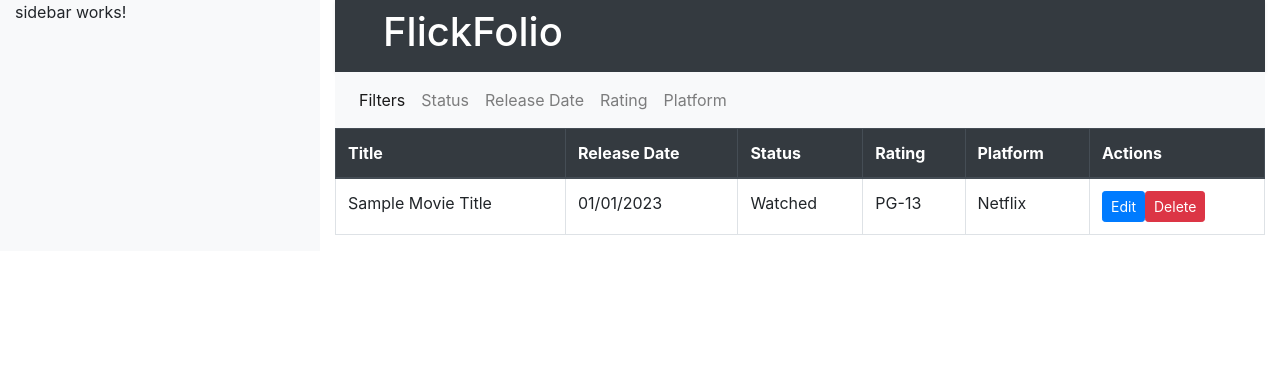
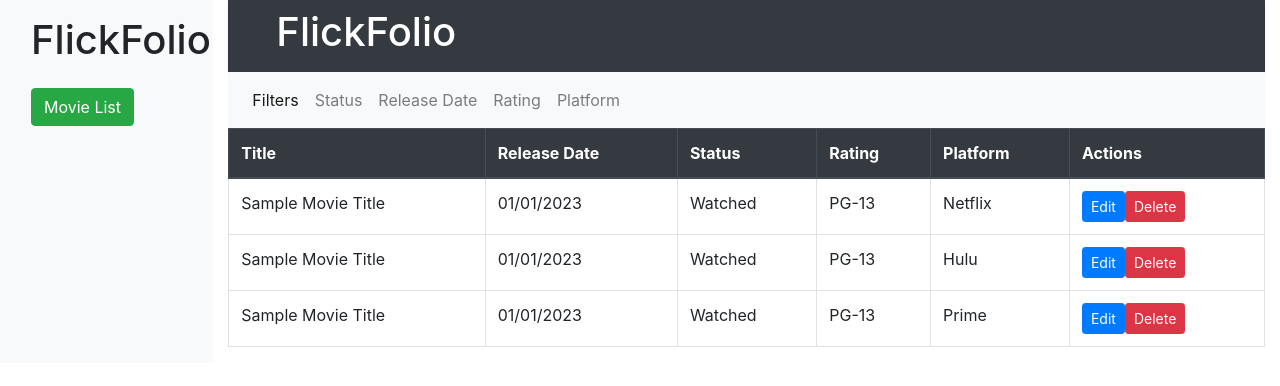
Before and after one commit to fender-kid/FlickFolio, an Angular app: page / in a window 1280 px wide. Shown: the top 386 px of the page. Built offline with nearby package versions, Linux system fonts and the light colour scheme.

Commit message:
Added a sortMoviesByStatus Method.

```diff
--- a/src/app/app.component.html
+++ b/src/app/app.component.html
@@ -1,9 +1,9 @@
 <div class="container-fluid h-100">
   <div class="row h-100">
-      <div class="col-3 bg-light">
+      <div class="col-2 bg-light">
           <app-sidebar></app-sidebar>
       </div>
-      <div class="col-9">
+      <div class="col-10">
         <app-header></app-header>
         <app-filters></app-filters>
         <app-movie-info></app-movie-info>
--- a/src/app/movie-info/movie-info.component.html
+++ b/src/app/movie-info/movie-info.component.html
@@ -23,5 +23,31 @@
               <button class="btn btn-sm btn-danger">Delete</button>
           </td>
       </tr>
+
+      <tr>
+        <td>Sample Movie Title</td>
+        <td>01/01/2023</td>
+        <td>Watched</td>
+        <td>PG-13</td>
+        <td>Hulu</td>
+        <td>
+            <!-- Sample actions: Edit/Delete -->
+            <button class="btn btn-sm btn-primary">Edit</button>
+            <button class="btn btn-sm btn-danger">Delete</button>
+        </td>
+    </tr>
+
+    <tr>
+      <td>Sample Movie Title</td>
+      <td>01/01/2023</td>
+      <td>Watched</td>
+      <td>PG-13</td>
+      <td>Prime</td>
+      <td>
+          <!-- Sample actions: Edit/Delete -->
+          <button class="btn btn-sm btn-primary">Edit</button>
+          <button class="btn btn-sm btn-danger">Delete</button>
+      </td>
+  </tr>
   </tbody>
 </table>
--- a/src/app/movie-info/movie-info.component.ts
+++ b/src/app/movie-info/movie-info.component.ts
@@ -1,4 +1,5 @@
 import { Component } from '@angular/core';
+import { Movie } from '../models/movie.model';
 
 @Component({
   selector: 'app-movie-info',
@@ -6,5 +7,24 @@ import { Component } from '@angular/core';
   styleUrls: ['./movie-info.component.css']
 })
 export class MovieInfoComponent {
+  movies: Movie[] = [
+    {
+      title: 'Movie A',
+      releaseDate: '2023-01-01',
+      status: 'Watched',
+      rating: 'PG-13',
+      platform: 'Netflix',
+    },
+    {
+      title: 'Movie B',
+      releaseDate: '2023-12-01',
+      status: 'Unwatched',
+      rating: 'R',
+      platform: 'Hulu',
+    },
+  ];
 
+  sortMoviesByStatus(): void {
+    this.movies.sort((a, b) => a.status.localeCompare(b.status));
+  }
 }
--- a/src/app/sidebar/sidebar.component.html
+++ b/src/app/sidebar/sidebar.component.html
@@ -1 +1,4 @@
-<p>sidebar works!</p>
+<div class="sidebar-container p-3">
+  <h1>FlickFolio</h1>
+  <button class="btn btn-success mt-3">Movie List</button>
+</div>
```
Also changed, not shown: src/app/models/movie.model.ts (added, +8 -0 lines).
